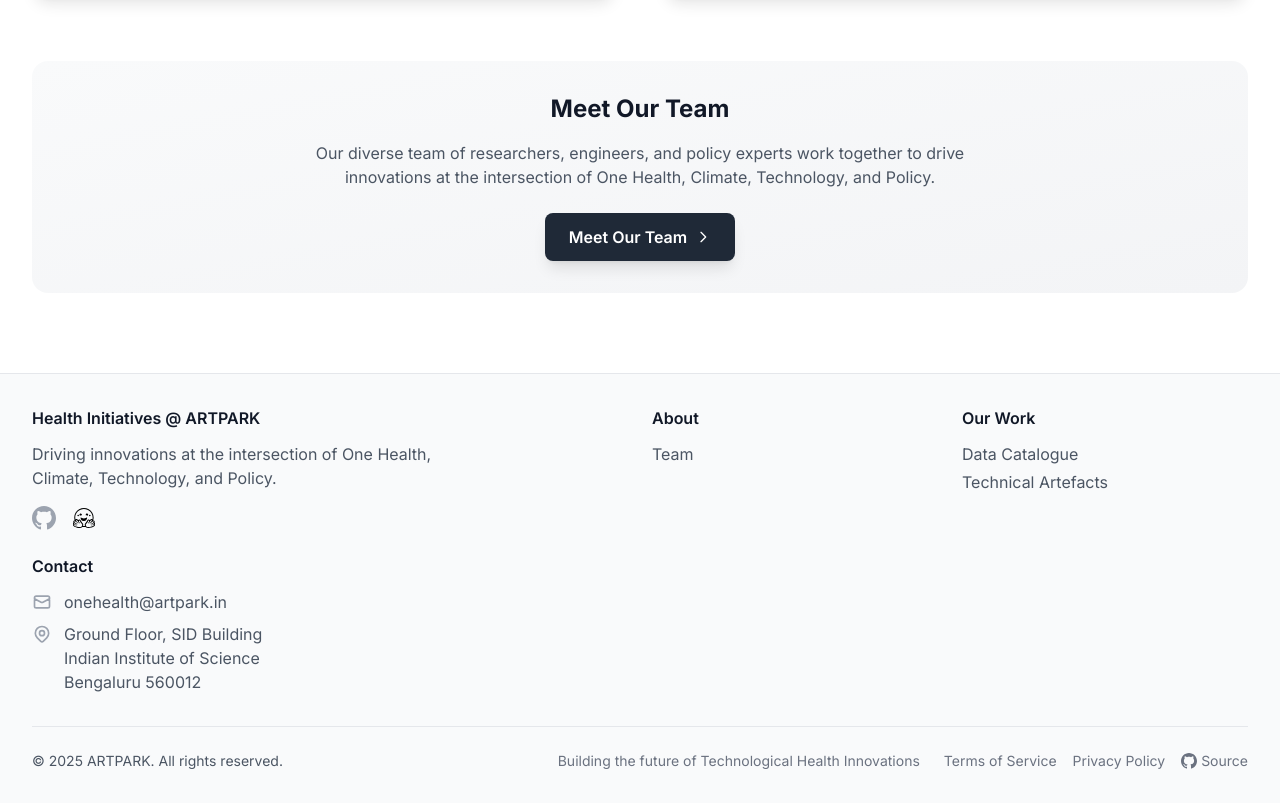
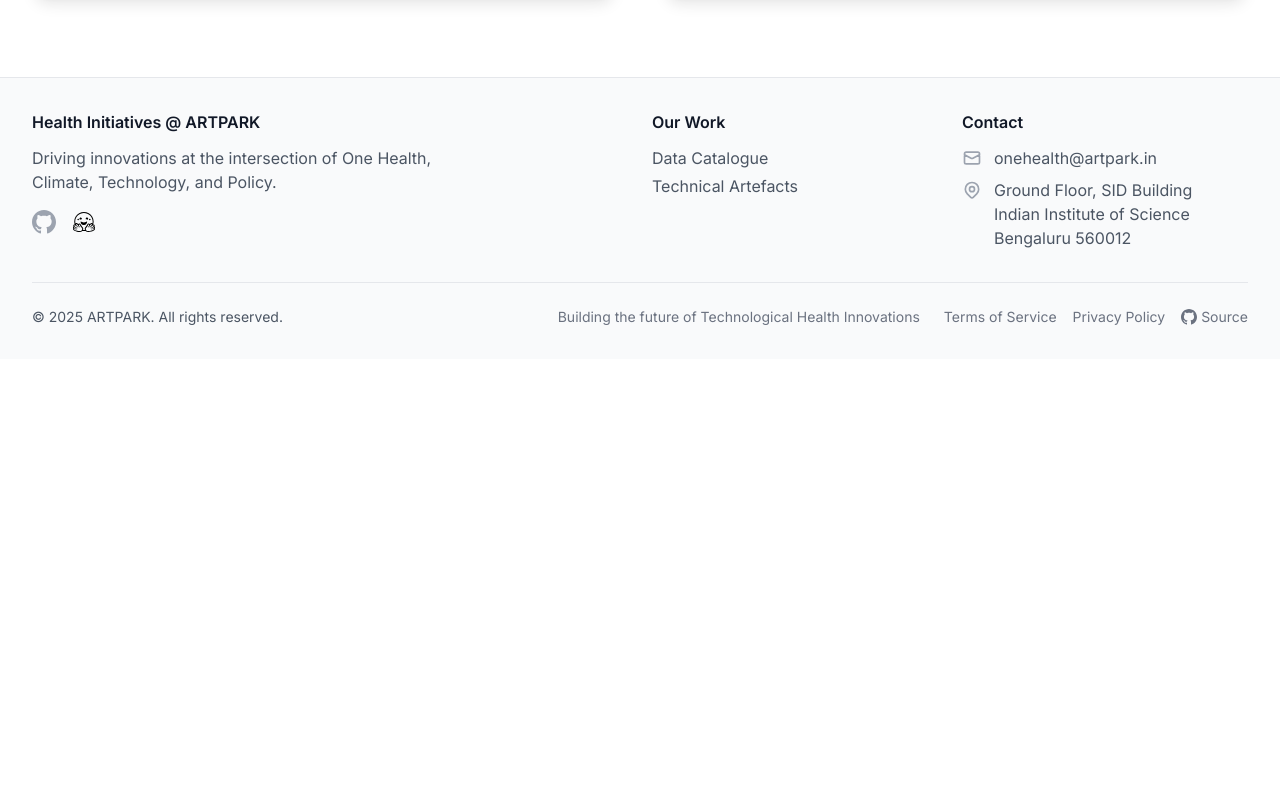
Before and after one commit to dsih-artpark/website, an Astro site: page / in a window 1280 px wide. Shown: the part 2428-3231 px from the top of the page. After the commit the page ends 2787 px from the top, so only its background shows below. Built offline with nearby package versions, Linux system fonts and the light colour scheme; Astro itself is replaced by a stand-in of ours.

Commit message:
archiving team page for now

```diff
--- a/src/components/Footer.astro
+++ b/src/components/Footer.astro
@@ -39,19 +39,6 @@ import huggingfaceIcon from '../images/huggingface.svg';
         </div>
       </div>
 
-      <!-- About -->
-      <div>
-        <h3 class="text-base font-semibold text-gray-900 dark:text-white mb-3">
-          About
-        </h3>
-        <ul class="space-y-1">
-          <li>
-            <a href="/team" class="text-gray-600 dark:text-gray-400 hover:text-primary-600 dark:hover:text-primary-400 transition-colors">
-              Team
-            </a>
-          </li>
-        </ul>
-      </div>
 
       <!-- Work -->
       <div>
--- a/src/pages/index.astro
+++ b/src/pages/index.astro
@@ -363,22 +363,6 @@ import teamAllHands from '../images/team-all-hands.jpg';
         </div>
       </div>
 
-      <!-- Team Section -->
-      <div class="mt-16 text-center">
-        <div class="bg-gradient-to-br from-gray-50 to-gray-100 dark:from-gray-800 dark:to-gray-700 rounded-2xl p-8">
-          <h3 class="text-2xl font-bold text-gray-900 dark:text-white mb-4">Meet Our Team</h3>
-          <p class="text-gray-600 dark:text-gray-300 mb-6 max-w-2xl mx-auto">
-            Our diverse team of researchers, engineers, and policy experts work together to drive innovations
-            at the intersection of One Health, Climate, Technology, and Policy.
-          </p>
-          <a href="/team" class="inline-flex items-center bg-gray-800 hover:bg-gray-900 text-white px-6 py-3 rounded-lg font-semibold transition-all duration-300 transform hover:scale-105 shadow-lg">
-            Meet Our Team
-            <svg class="ml-2 w-4 h-4" fill="none" stroke="currentColor" viewBox="0 0 24 24">
-              <path stroke-linecap="round" stroke-linejoin="round" stroke-width="2" d="M9 5l7 7-7 7"></path>
-            </svg>
-          </a>
-        </div>
-      </div>
     </div>
   </section>
 </Layout>
```
Also changed, not shown: src/archived-pages/team.astro (renamed from src/pages/team.astro).
